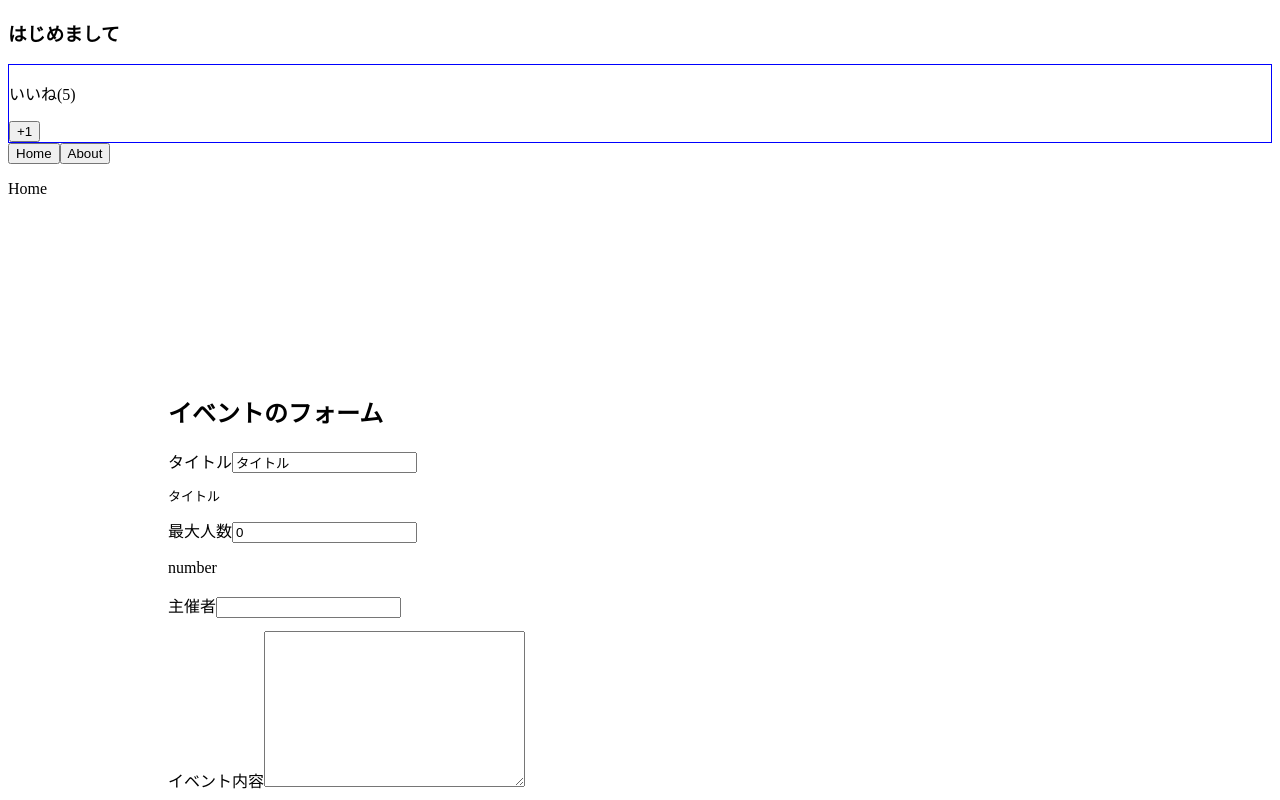
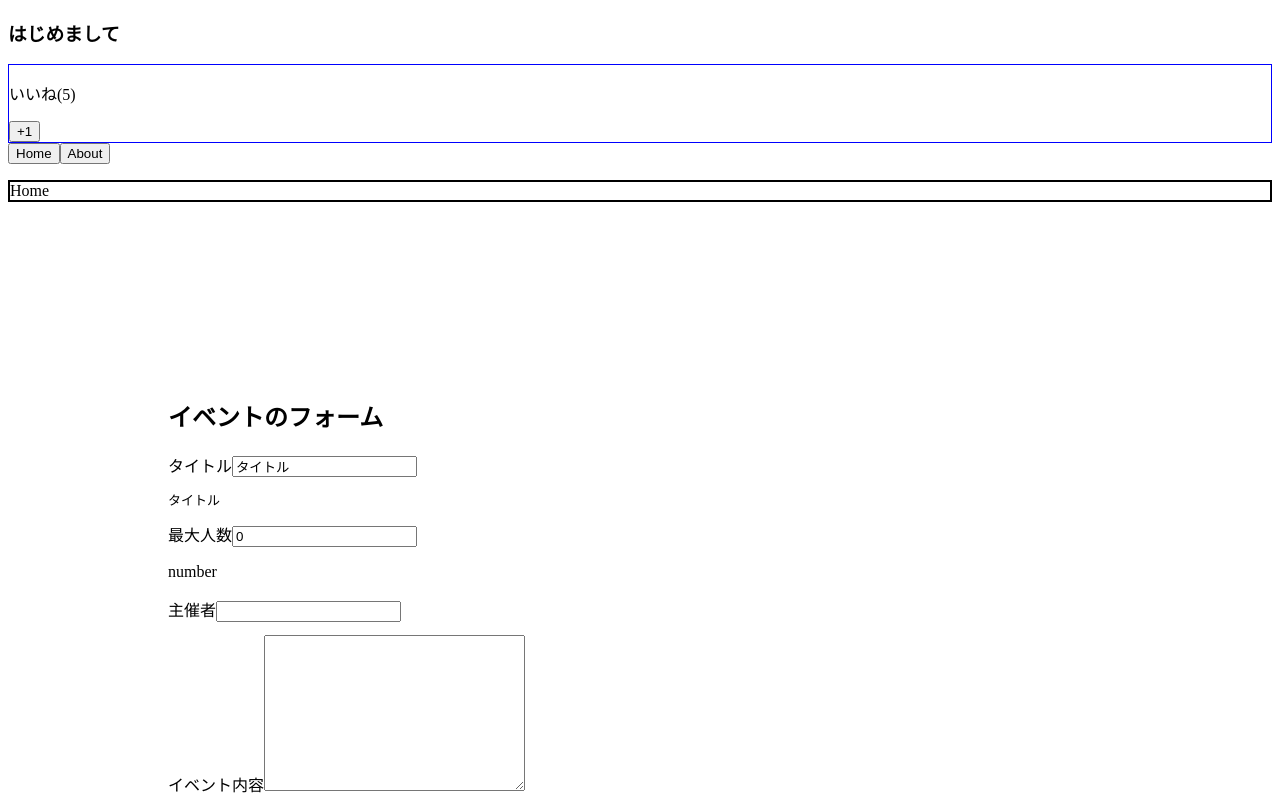
Before and after one commit to jin-aiit-a1824jj/vueJS-sample, a Vue app in the folder session6/index4/: page / in a window 1280 px wide. Shown: the top 800 px of the page. Built offline with nearby package versions, Linux system fonts and the light colour scheme.

Commit message:
custom directive using el edited dom

```diff
--- a/session6/index4/src/main.js
+++ b/session6/index4/src/main.js
@@ -5,11 +5,16 @@ import LikeNumber from './components/LikeNumber.vue'
 Vue.config.productionTip = false
 Vue.component("LikeNumber", LikeNumber);
 Vue.directive("border", {
-  bind(){},
-  inserted(){},
-  update(){},
-  componentUpdated(){},
-  unbind(){}
+  bind(el, binding, vnode){
+    console.log("border-bind");
+    el.style.border = "solid black 2px"
+  },
+  inserted(el, binding, vnode){},
+  update(el, binding, vnode, oldVnode){
+    console.log("border-update");
+  },
+  componentUpdated(el, binding, vnode, oldVnode){},
+  unbind(el, binding, vnode){}
 });
 
 new Vue({
```
